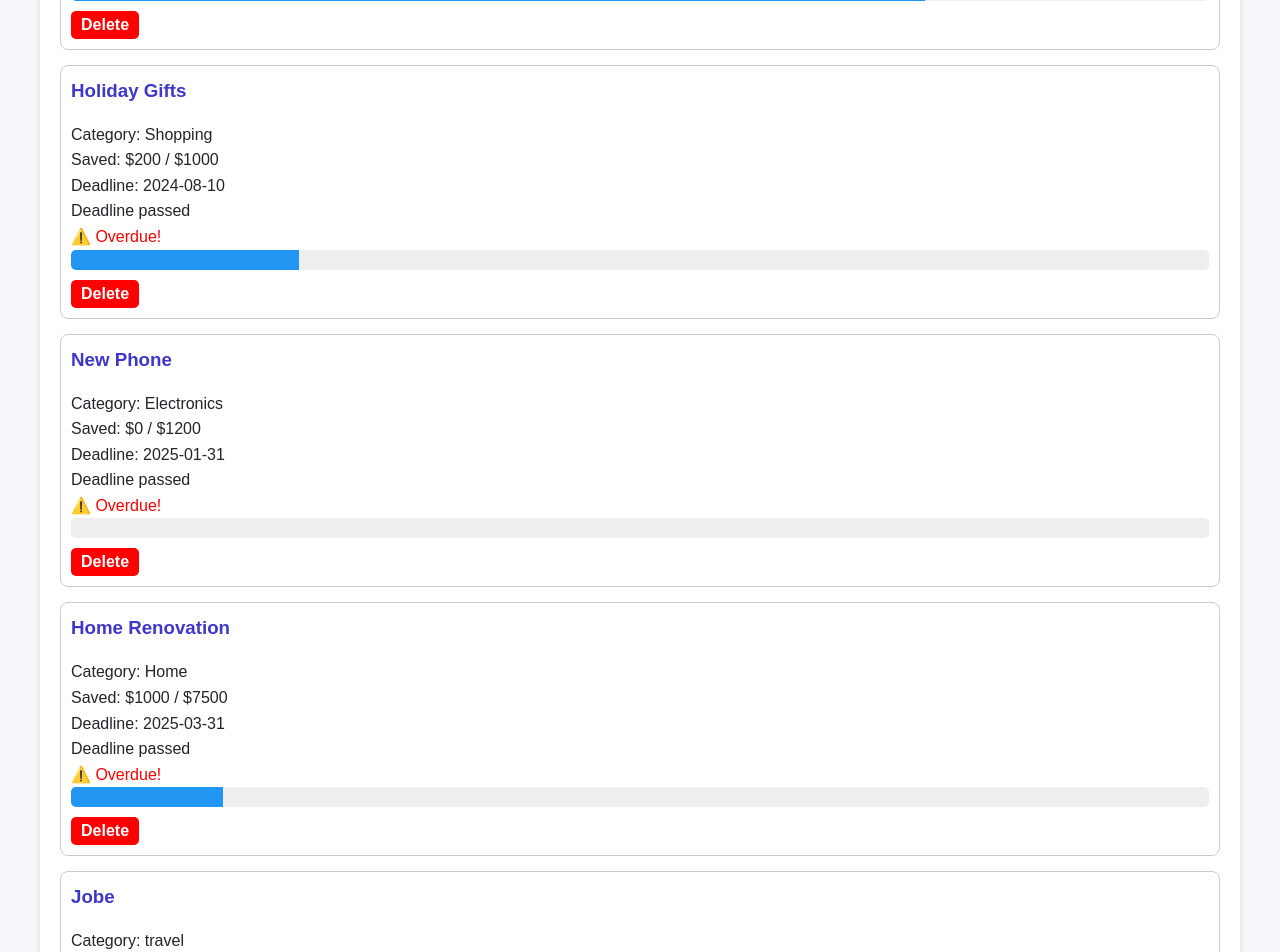
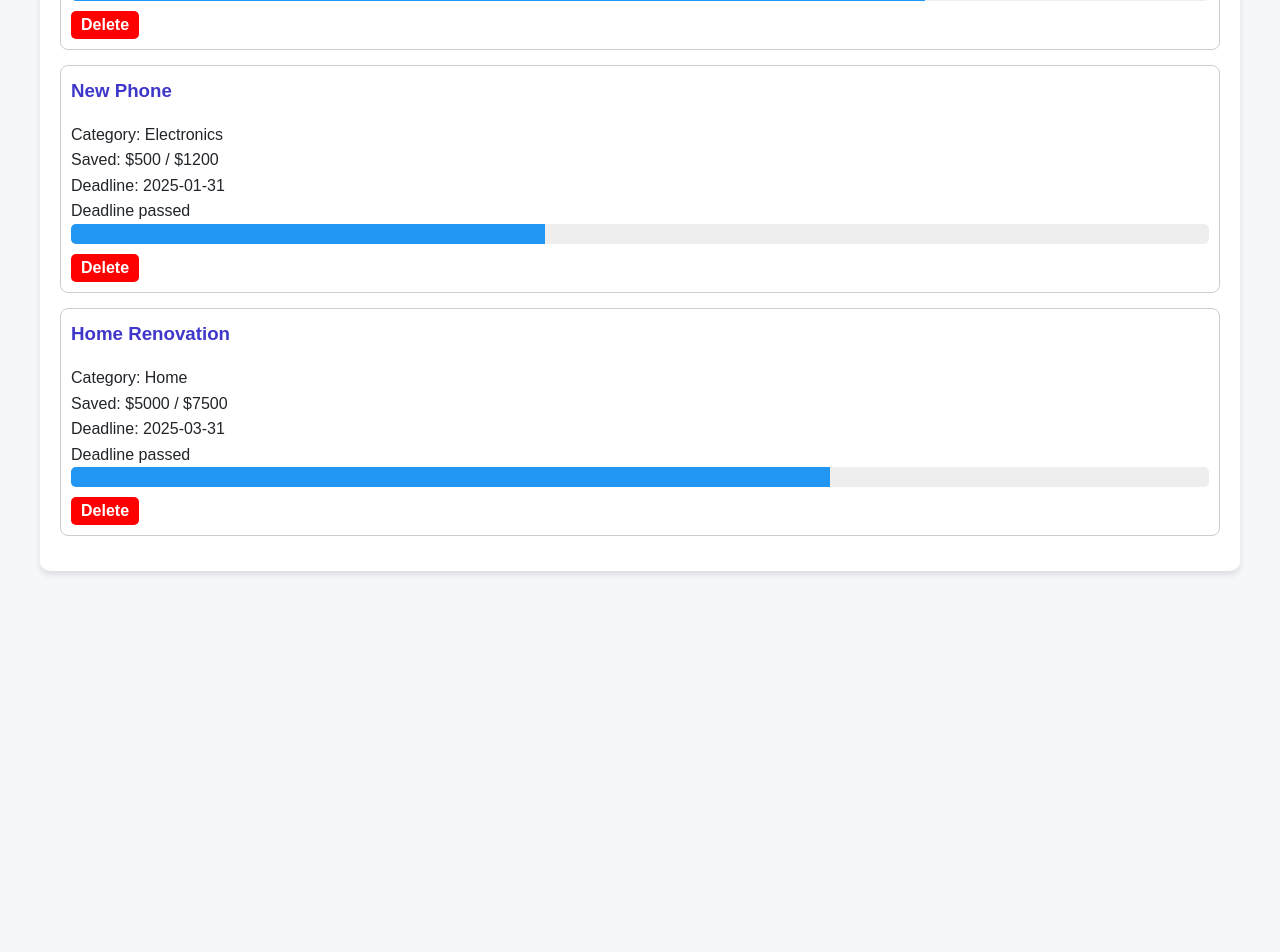
Before and after one commit to JobMutugi/Smart-Goal-Project, a React (Create React App) app: page / in a window 1280 px wide. Shown: the part 920-1872 px from the top of the page. After the commit the page ends 1511 px from the top, so only its background shows below. Built offline with nearby package versions, Linux system fonts and the light colour scheme; data requests are answered from the project's data file.

Commit message:
add changes

```diff
--- a/db.json
+++ b/db.json
@@ -10,19 +10,10 @@
       "createdAt": "2024-06-01"
     },
     {
-      "id": "7",
-      "name": "Holiday Gifts",
-      "targetAmount": 1000,
-      "savedAmount": 200,
-      "category": "Shopping",
-      "deadline": "2024-08-10",
-      "createdAt": "2024-07-01"
-    },
-    {
       "id": "8",
       "name": "New Phone",
       "targetAmount": 1200,
-      "savedAmount": 0,
+      "savedAmount": 500,
       "category": "Electronics",
       "deadline": "2025-01-31",
       "createdAt": "2024-07-10"
@@ -31,19 +22,10 @@
       "id": "10",
       "name": "Home Renovation",
       "targetAmount": 7500,
-      "savedAmount": 1000,
+      "savedAmount": 5000,
       "category": "Home",
       "deadline": "2025-03-31",
       "createdAt": "2024-05-15"
-    },
-    {
-      "id": "49cc",
-      "name": "Jobe",
-      "targetAmount": 2000,
-      "savedAmount": 10,
-      "category": "travel",
-      "deadline": "1111-01-01",
-      "createdAt": "2025-07-20"
     }
   ]
 }
--- a/src/App.js
+++ b/src/App.js
@@ -1,4 +1,4 @@
-import React, { useState, useEffect } from 'react';
+import { useState, useEffect } from 'react';
 import axios from 'axios';
 import './App.css';
 
@@ -17,15 +17,14 @@ function App() {
   const [selectedGoal, setSelectedGoal] = useState('');
   const [error, setError] = useState(null);
 
-  // Fetch goals on load
   useEffect(() => {
     axios
       .get(BASE_URL)
       .then((res) => setGoals(res.data))
-      .catch((err) => setError('Failed to fetch goals.'));
+      .catch(() => setError('Failed to fetch goals.'));
   }, []);
 
-  // Add goal
+  // Add goal function
   const handleAddGoal = (e) => {
     e.preventDefault();
     const newGoal = {
@@ -46,10 +45,10 @@ function App() {
           deadline: '',
         });
       })
-      .catch((err) => setError('Error adding goal.'));
+      .catch(() => setError('Error adding goal.'));
   };
 
-  // Deposit money
+  // Deposit money to the goal
   const handleDeposit = (e) => {
     e.preventDefault();
     const goal = goals.find((g) => g.id === selectedGoal);
@@ -64,17 +63,17 @@ function App() {
         setDepositAmount('');
         setSelectedGoal('');
       })
-      .catch((err) => setError('Error making deposit.'));
+      .catch(() => setError('Error making deposit.'));
   };
 
-  // Delete goal
+  // Delete goal button
   const handleDelete = (id) => {
     axios
       .delete(`${BASE_URL}/${id}`)
       .then(() => {
         setGoals(goals.filter((g) => g.id !== id));
       })
-      .catch((err) => setError('Error deleting goal.'));
+      .catch(() => setError('Error deleting goal.'));
   };
 
   return (
@@ -83,7 +82,7 @@ function App() {
 
       {error && <p style={{ color: 'red' }}>{error}</p>}
 
-      {/* Add Goal */}
+      {/* Adding Goals by the user */}
       <form onSubmit={handleAddGoal} style={{ marginBottom: '30px' }}>
         <h2>Add New Goal</h2>
         <input
@@ -151,15 +150,13 @@ function App() {
         <button type="submit">Deposit</button>
       </form>
 
-      {/* List of Goals */}
+      {/*A Form to hold the List of Goals */}
       <h2>All Goals</h2>
       {goals.map((goal) => {
         const percent = Math.min((goal.savedAmount / goal.targetAmount) * 100, 100);
         const remainingDays = Math.ceil(
           (new Date(goal.deadline) - new Date()) / (1000 * 60 * 60 * 24)
         );
-        const isOverdue = remainingDays < 0 && goal.savedAmount < goal.targetAmount;
-
         return (
           <div key={goal.id} style={{ border: '1px solid #ccc', marginBottom: '15px', padding: '10px', borderRadius: '8px' }}>
             <h3>{goal.name}</h3>
@@ -173,7 +170,6 @@ function App() {
           ? `${remainingDays} days remaining`
           : 'Deadline passed'}
             </p>
-            {isOverdue && <p style={{ color: 'red' }}>⚠️ Overdue!</p>}
 
             <div style={{ background: '#eee', height: '20px', borderRadius: '5px', overflow: 'hidden', marginBottom: '10px' }}>
               <div
```
Lines whose indentation alone changed are shown as unchanged.
